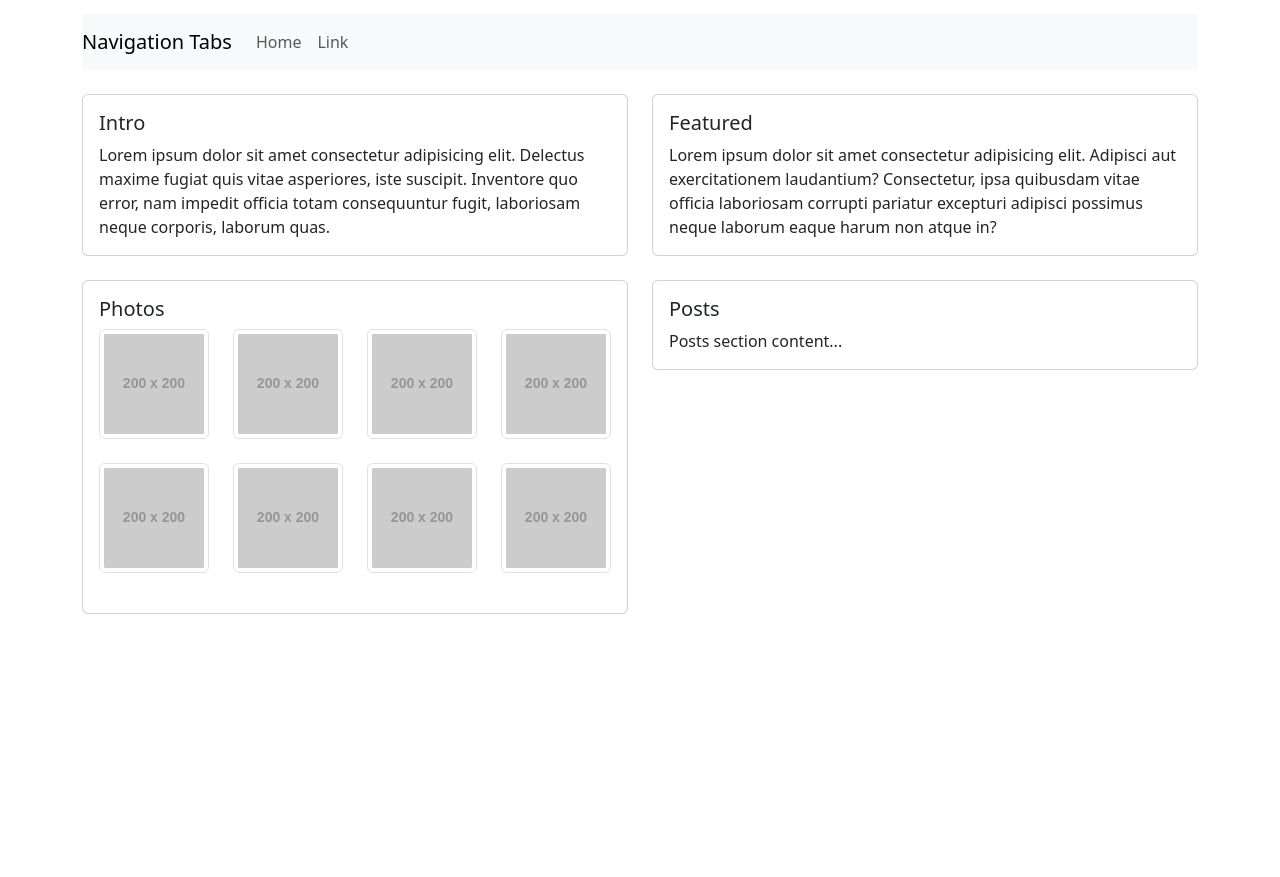
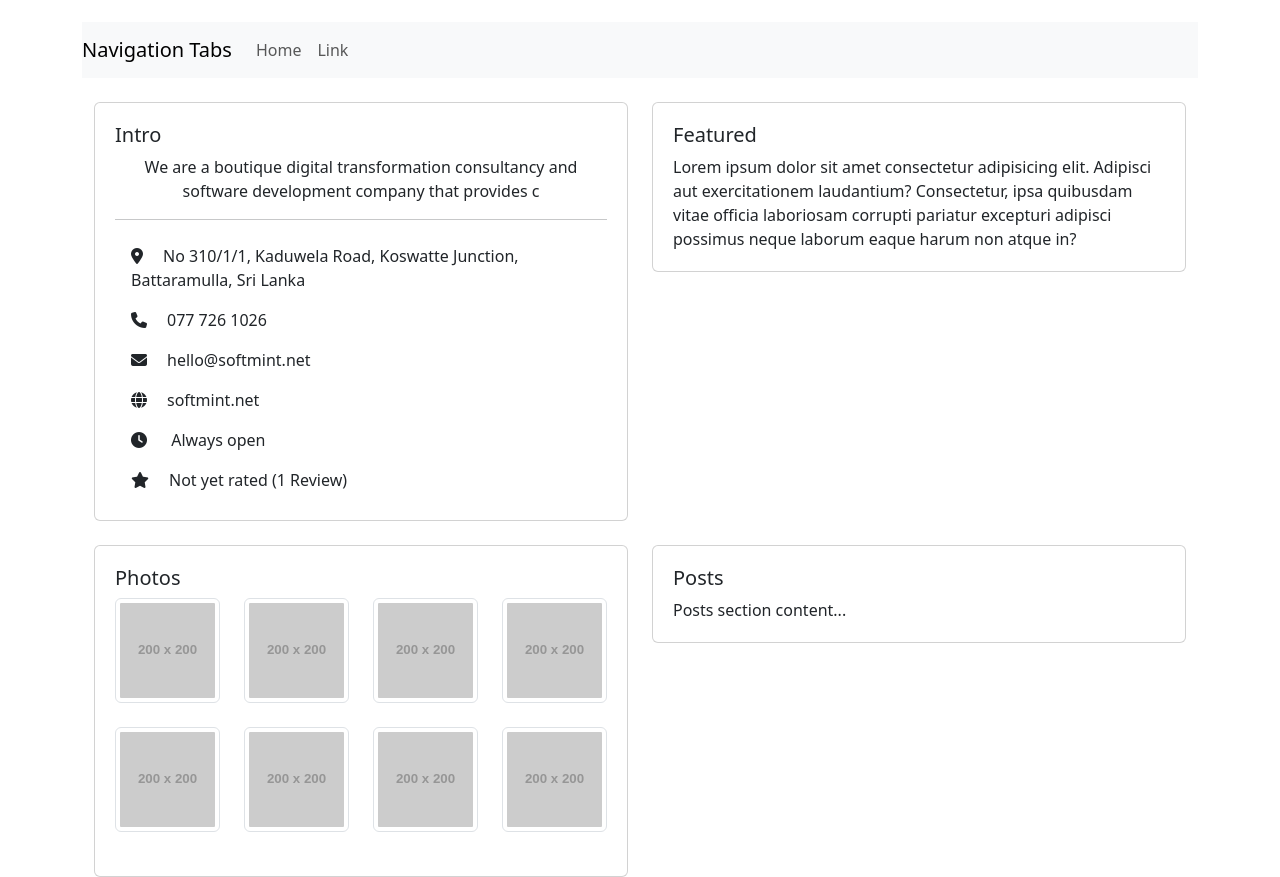
Before and after one commit to Fazal-dev/fb_profile_page_clone_react, a React (Vite) app: page / in a window 1280 px wide. Shown: the part 578-1455 px from the top of the page. Before the commit the page ends 1192 px from the top, so only its background shows below. Built offline with nearby package versions, Linux system fonts and the light colour scheme.

Commit message:
add:intro component

```diff
--- a/src/App.jsx
+++ b/src/App.jsx
@@ -12,6 +12,7 @@ import {
 import Header from "./components/Header/Header";
 import "./App.css";
 import Photos from "./components/photos/Photos";
+import Intro from "./components/intro/Intro";
 
 function App() {
   return (
@@ -65,20 +66,12 @@ function App() {
           </Navbar.Collapse>
         </Navbar>
         {/* navigation tab end */}
-        <Row className="mt-4">
+
+        <Container>
+          <Row className="mt-4 justify-content-center">
             <Col md={6}>
               {/* intro start */}
-            <Card>
-              <Card.Body>
-                <Card.Title>Intro</Card.Title>
-                <Card.Text>
-                  Lorem ipsum dolor sit amet consectetur adipisicing elit.
-                  Delectus maxime fugiat quis vitae asperiores, iste suscipit.
-                  Inventore quo error, nam impedit officia totam consequuntur
-                  fugit, laboriosam neque corporis, laborum quas.
-                </Card.Text>
-              </Card.Body>
-            </Card>
+              <Intro />
               {/* intro start */}
             </Col>
             <Col md={6}>
@@ -89,15 +82,16 @@ function App() {
                   <Card.Text>
                     Lorem ipsum dolor sit amet consectetur adipisicing elit.
                     Adipisci aut exercitationem laudantium? Consectetur, ipsa
-                  quibusdam vitae officia laboriosam corrupti pariatur excepturi
-                  adipisci possimus neque laborum eaque harum non atque in?
+                    quibusdam vitae officia laboriosam corrupti pariatur
+                    excepturi adipisci possimus neque laborum eaque harum non
+                    atque in?
                   </Card.Text>
                 </Card.Body>
               </Card>
               {/* featured end */}
             </Col>
           </Row>
-        <Row className="mt-4">
+          <Row className=" justify-content-center mt-4">
             <Col md={6}>
               {/* photos section start */}
               <Photos />
@@ -113,6 +107,7 @@ function App() {
             </Col>
           </Row>
         </Container>
+      </Container>
     </>
   );
 }
--- /dev/null
+++ b/src/components/intro/Intro.jsx
@@ -0,0 +1,58 @@
+import React from "react";
+import { Card, ListGroup } from "react-bootstrap";
+import "./intro.css";
+
+const Intro = () => {
+  return (
+    <Card>
+      <Card.Body>
+        <Card.Title>Intro</Card.Title>
+        <Card.Text>
+          <p className="higlight-text">
+            We are a boutique digital transformation consultancy and software
+            development company that provides c
+          </p>
+          <hr />
+
+          <ListGroup variant="flush">
+            <ListGroup.Item>
+              <i className="fas fa-map-marker-alt"></i>
+              <span>
+                No 310/1/1, Kaduwela Road, Koswatte Junction, Battaramulla, Sri
+                Lanka
+              </span>
+            </ListGroup.Item>
+            <ListGroup.Item>
+              <i className="fas fa-phone"></i>
+              <span>077 726 1026</span>
+            </ListGroup.Item>
+            <ListGroup.Item>
+              <i className="fas fa-envelope"></i>
+              <span>hello@softmint.net</span>
+            </ListGroup.Item>
+            <ListGroup.Item>
+              <i className="fas fa-globe"></i>
+
+              <a
+                href="https://softmint.net"
+                target="_blank"
+                rel="noopener noreferrer"
+              >
+                <span>softmint.net</span>
+              </a>
+            </ListGroup.Item>
+            <ListGroup.Item>
+              <i className="fas fa-clock"></i> <span>Always open</span>
+            </ListGroup.Item>
+            <ListGroup.Item>
+              <i className="fas fa-star"></i>
+              <span>Not yet rated (1 Review)</span>
+            </ListGroup.Item>
+          </ListGroup>
+        </Card.Text>
+      </Card.Body>
+    </Card>
+  );
+};
+
+export default Intro;
--- /dev/null
+++ b/src/components/intro/intro.css
@@ -0,0 +1,37 @@
+.higlight-text {
+  text-align: center;
+}
+
+ul.list-unstyled {
+  padding: 0;
+  margin: 0;
+}
+
+ul.list-unstyled li {
+  display: flex;
+  align-items: center;
+  margin-bottom: 10px;
+}
+
+ul.list-unstyled li i {
+  margin-right: 10px;
+}
+
+.list-group-item a {
+  text-decoration: none;
+  color: inherit;
+}
+.list-group-item {
+  border: none !important;
+}
+.list-group-item a:hover {
+  text-decoration: none;
+}
+
+span {
+  margin-left: 20px;
+}
+
+.card-body {
+  padding: 20px !important;
+}
```
Lines whose indentation alone changed are shown as unchanged.
